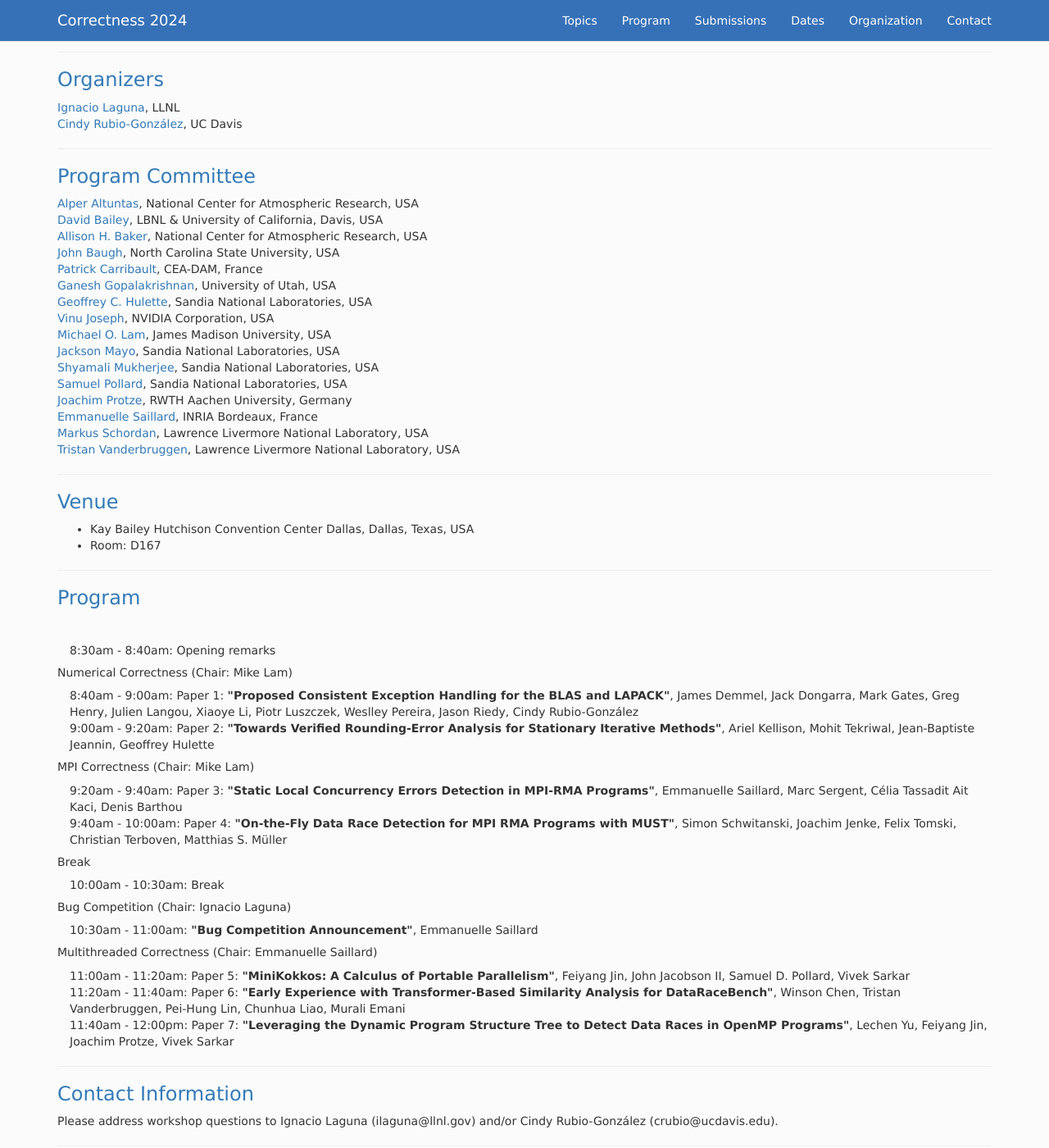
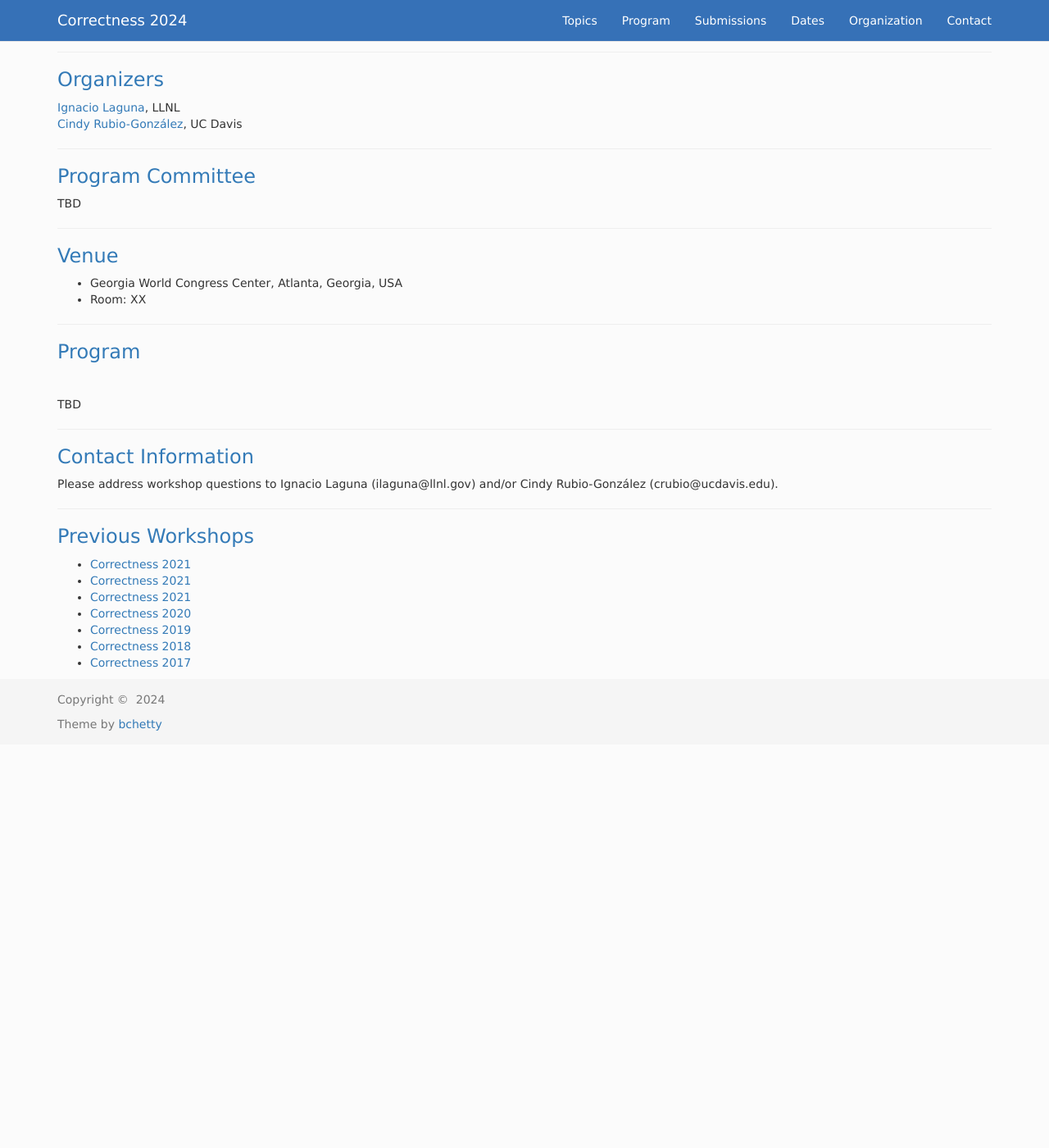
Before and after one commit to correctness-workshop/2024, a Jekyll site: the page built from index.md, in a window 1280 px wide and 1400 px high, scrolled down 2124 px. Shown: the whole window at 82% size. Built offline with Jekyll 4.4.1, drawn with Linux system fonts in a browser that asks for light colours; nearby versions of some CDN libraries; the list of posts is cut into pages by our own code; after the commit the page ends 3042 px from its top, so only the background shows below that; some of the changed text lies outside the part shown.

Commit message:
Update index.md

```diff
--- a/index.md
+++ b/index.md
@@ -1,16 +1,16 @@
 ---
 layout: template1
-title: Correctness 2022
+title: Correctness 2024
 comments: false
 ---
 
 <img src="img/picture.jpg" alt="Drawing" style="width:1200px;" />
 
-<center><h2>Correctness 2022: Sixth International Workshop on Software Correctness for HPC Applications</h2></center>
-<center><h4> November 18, 2022 (half day, 8:30am - 12pm CST) </h4></center>
-<center><h4> Kay Bailey Hutchison Convention Center Dallas </h4></center>
-<center><h4> Dallas, Texas, USA </h4></center>
-<center><h5> Held in conjunction with SC22: <a href="https://sc22.supercomputing.org/">The International Conference for High Performance Computing, Networking, Storage and Analysis</a> </h5></center>
+<center><h2>Correctness 2024: Seventh International Workshop on Software Correctness for HPC Applications</h2></center>
+<center><h4> November XX, 2024 (half day, 8:30am - 12pm CST) </h4></center>
+<center><h4> Georgia World Congress Center, Atlanta </h4></center>
+<center><h4> Atlanta, Georgia, USA </h4></center>
+<center><h5> Held in conjunction with SC24: <a href="https://sc24.supercomputing.org/">The International Conference for High Performance Computing, Networking, Storage and Analysis</a> </h5></center>
 <center>
 In cooperation with <br />
 <a href="http://www.computer.org">
@@ -84,24 +84,24 @@ The proceedings will be archived in IEEE Xplore.
 ### <a class="anchor" name="dates"> Important Dates </a>
 
 <!--
-* Paper submissions due: ~~August 9, 2021~~ **Extended:** August 16, 2021
-* Notification of acceptance: September 20, 2021
+* Paper submissions due: TBD
+* Notification of acceptance: TB
 * E-copyright registration completed by authors: TBD
 * Camera-ready papers due: TBD
 -->
 
-* Paper submissions due: ~~August 5, 2022~~ **Extended:** August 12, 2022 (submission updates will be allowed until August 14)
-* Notification of acceptance: September 9, 2022
-* E-copyright registration completed by authors: September 23, 2022
-* Camera-ready papers due: September 30, 2022
+* Paper submissions due: TBD
+* Notification of acceptance: TBD
+* E-copyright registration completed by authors: TBD
+* Camera-ready papers due: TBD
 
 All time zones are AOE.
 
 ---
 ### <a class="anchor" name="date">Workshop Date</a>
 
-- Half-day Workshop
-- November 18, 2022, 8:30am - 12pm CST
+- X-day Workshop
+- November XX, 2022, 8:30am - 12pm CST
 
 ---
 ### <a class="anchor" name="org">Organizers</a>
@@ -112,70 +112,19 @@ All time zones are AOE.
 ---
 ### <a class="anchor" name="pc">Program Committee</a>
 
-[Alper Altuntas](https://staff.ucar.edu/users/altuntas), National Center for Atmospheric Research, USA <br />
-[David Bailey](https://cs.ucdavis.edu/directory/david-bailey), LBNL & University of California, Davis, USA <br />
-[Allison H. Baker](https://staff.ucar.edu/users/abaker), National Center for Atmospheric Research, USA <br />
-[John Baugh](https://www.ccee.ncsu.edu/people/jwb/), North Carolina State University, USA <br />
-[Patrick Carribault](http://www.cea.fr/), CEA-DAM, France  <br />
-[Ganesh Gopalakrishnan](https://www.cs.utah.edu/~ganesh/), University of Utah, USA <br />
-[Geoffrey C. Hulette]( http://www.sandia.gov/), Sandia National Laboratories, USA <br />
-[Vinu Joseph](https://www.vinujoseph.org/), NVIDIA Corporation, USA <br />
-[Michael O. Lam](https://w3.cs.jmu.edu/lam2mo/), James Madison University, USA <br />
-[Jackson Mayo](http://www.sandia.gov/), Sandia National Laboratories, USA <br />
-[Shyamali Mukherjee](https://dl.acm.org/profile/99659214722), Sandia National Laboratories, USA <br />
-[Samuel	Pollard](https://scholar.google.com/citations?user=X0zJ484AAAAJ&hl=en), Sandia National Laboratories, USA <br />
-[Joachim Protze](https://www.itc.rwth-aachen.de/cms/IT-Center/IT-Center/Team/~oobd/Joachim-Protze/lidx/1/), RWTH Aachen University, Germany <br />
-[Emmanuelle Saillard](http://emmanuellesaillard.fr/), INRIA Bordeaux, France  <br />
-[Markus Schordan]( https://people.llnl.gov/schordan1), Lawrence Livermore National Laboratory, USA <br />
-[Tristan Vanderbruggen](https://people.llnl.gov/vanderbrugge1), Lawrence Livermore National Laboratory, USA <br />
-<!--
-[Hugo Brunie](https://team.inria.fr/corse/team-members/), INRIA, France <br />
-[Boyana Norris](https://ix.cs.uoregon.edu/~norris/), University of Oregon, USA <br />
-[Tristan Ravitch](https://galois.com/team/tristan-ravitch/), Galois, Inc, USA <br />
--->
+TBD
 
 ---
 ### <a class="anchor" name="venue">Venue</a>
 
-- Kay Bailey Hutchison Convention Center Dallas, Dallas, Texas, USA
-- Room: D167
+- Georgia World Congress Center, Atlanta, Georgia, USA
+- Room: XX
 
 ---
 ### <a class="anchor" name="program">Program</a>
 <br />
 
-<table>
-<tr><td width="15">  </td> <td>8:30am - 8:40am:  Opening remarks    </td> </tr>
-</table>
-
-##### Numerical Correctness (Chair: Mike Lam)
-<table>
-<tr><td width="15">  </td> <td>8:40am - 9:00am:  Paper 1:  <b>"Proposed Consistent Exception Handling for the BLAS and LAPACK"</b>, James Demmel, Jack Dongarra, Mark Gates, Greg Henry, Julien Langou, Xiaoye Li, Piotr Luszczek, Weslley Pereira, Jason Riedy, Cindy Rubio-González </td> </tr>
-<tr><td width="15">  </td> <td>9:00am - 9:20am:  Paper 2: <b>"Towards Verified Rounding-Error Analysis for Stationary Iterative Methods"</b>, Ariel Kellison, Mohit Tekriwal, Jean-Baptiste Jeannin, Geoffrey Hulette </td> </tr>
-</table>
-
-##### MPI Correctness (Chair: Mike Lam)
-<table>
-<tr><td width="15">  </td> <td>9:20am - 9:40am:  Paper 3: <b>"Static Local Concurrency Errors Detection in MPI-RMA Programs"</b>, Emmanuelle Saillard, Marc Sergent, Célia Tassadit Ait Kaci, Denis Barthou </td> </tr>
-<tr><td width="15">  </td> <td>9:40am - 10:00am:  Paper 4: <b>"On-the-Fly Data Race Detection for MPI RMA Programs with MUST"</b>, Simon Schwitanski, Joachim Jenke, Felix Tomski, Christian Terboven, Matthias S. Müller  </td> </tr>
-</table>
-
-##### Break
-<table>
-<tr><td width="15">  </td> <td> 10:00am - 10:30am:  Break </td> </tr>
-</table>
-
-##### Bug Competition (Chair: Ignacio Laguna)
-<table>
-<tr><td width="15">  </td> <td>10:30am - 11:00am:  <b>"Bug Competition Announcement"</b>, Emmanuelle Saillard </td> </tr>
-</table>
-
-##### Multithreaded Correctness (Chair: Emmanuelle Saillard)
-<table>
-<tr><td width="15">  </td> <td>11:00am - 11:20am:  Paper 5: <b>"MiniKokkos: A Calculus of Portable Parallelism"</b>, Feiyang Jin, John Jacobson II, Samuel D. Pollard, Vivek Sarkar </td> </tr>
-<tr><td width="15">  </td> <td>11:20am - 11:40am:  Paper 6: <b>"Early Experience with Transformer-Based Similarity Analysis for DataRaceBench"</b>, Winson Chen, Tristan Vanderbruggen, Pei-Hung Lin, Chunhua Liao, Murali Emani </td> </tr>
-<tr><td width="15">  </td> <td>11:40am - 12:00pm:  Paper 7: <b>"Leveraging the Dynamic Program Structure Tree to Detect Data Races in OpenMP Programs"</b>, Lechen Yu, Feiyang Jin, Joachim Protze, Vivek Sarkar </td> </tr>
-</table>
+TBD
 
 ---
 ###  <a class="anchor" name="contact">Contact Information</a>
@@ -183,6 +132,8 @@ Please address workshop questions to Ignacio Laguna (ilaguna@llnl.gov) and/or Ci
 
 ---
 ### <a class="anchor" name="previous">Previous Workshops</a>
+- [Correctness 2021](https://correctness-workshop.github.io/2023/)
+- [Correctness 2021](https://correctness-workshop.github.io/2022/)
 - [Correctness 2021](https://correctness-workshop.github.io/2021/)
 - [Correctness 2020](https://correctness-workshop.github.io/2020/)
 - [Correctness 2019](https://correctness-workshop.github.io/2019/)
```
